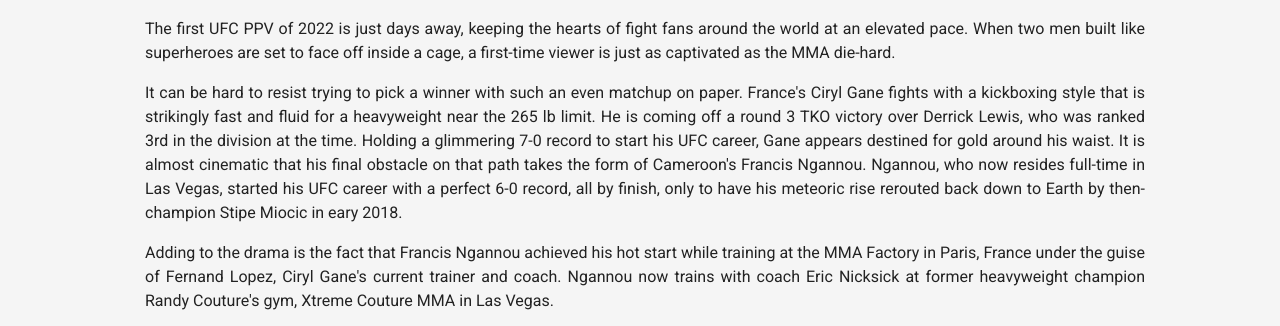
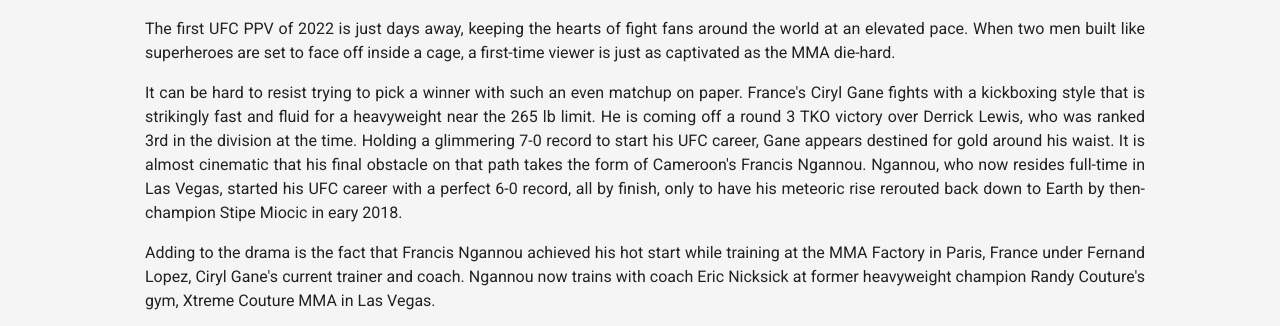
Before and after one commit to johnnyblack12/writing-demo, a plain HTML site: page index.html in a window 1280 px wide. Shown: the part 432-758 px from the top of the page. Drawn offline with nearby package versions, Linux system fonts and the light colour scheme.

Commit message:
fix typo

```diff
--- a/index.html
+++ b/index.html
@@ -39,9 +39,8 @@
       Holding a glimmering 7-0 record to start his UFC career, Gane appears destined for gold around his waist. It is almost cinematic that his final obstacle
       on that path takes the form of Cameroon's Francis Ngannou. Ngannou, who now resides full-time in Las Vegas, started his UFC career with a perfect 6-0 record, all
       by finish, only to have his meteoric rise rerouted back down to Earth by then-champion Stipe Miocic in eary 2018.</p>
-    <p>Adding to the drama is the fact that Francis Ngannou achieved his hot start while training at the MMA Factory in Paris, France under the
-      guise of Fernand Lopez, Ciryl Gane's current trainer and coach. Ngannou now trains with coach Eric Nicksick at former heavyweight champion Randy Couture's gym,
-      Xtreme Couture MMA in Las Vegas.</p>
+    <p>Adding to the drama is the fact that Francis Ngannou achieved his hot start while training at the MMA Factory in Paris, France under Fernand Lopez, Ciryl Gane's
+      current trainer and coach. Ngannou now trains with coach Eric Nicksick at former heavyweight champion Randy Couture's gym, Xtreme Couture MMA in Las Vegas.</p>
     <p>After that lopsided unanimous decision loss in the title shot against Miocic, Ngannou lost another decision in a close but notoriously boring fight with the aforementioned
       Derrick Lewis. He then put together four straight first round knockout performances against top contenders and former champions, which thrust him back into a title bout with
       Miocic in March, 2021. This time, Ngannou featured a new patient style and vastly improved defense, which set him up for vicious offense that knocked Miocic out cold in the
```
